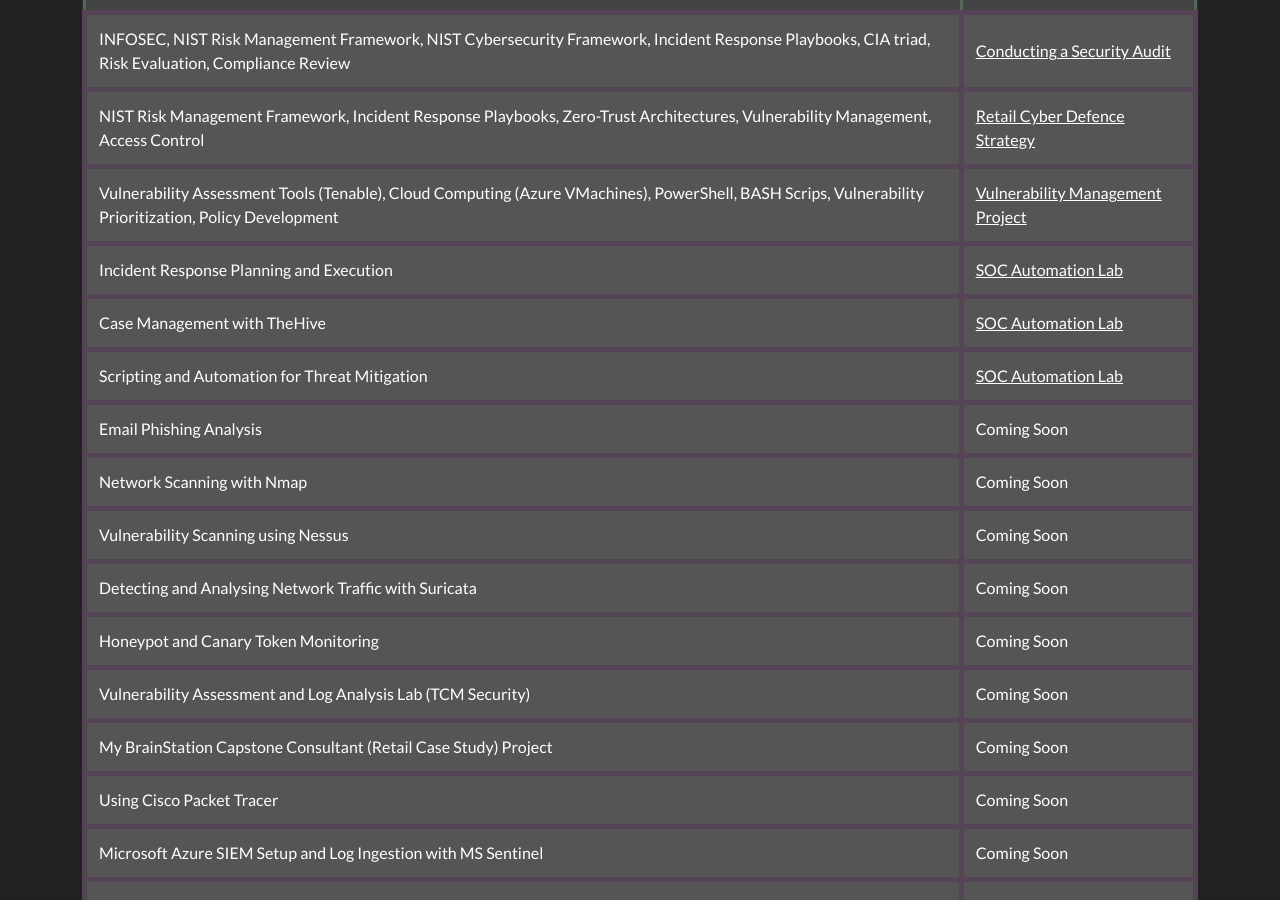
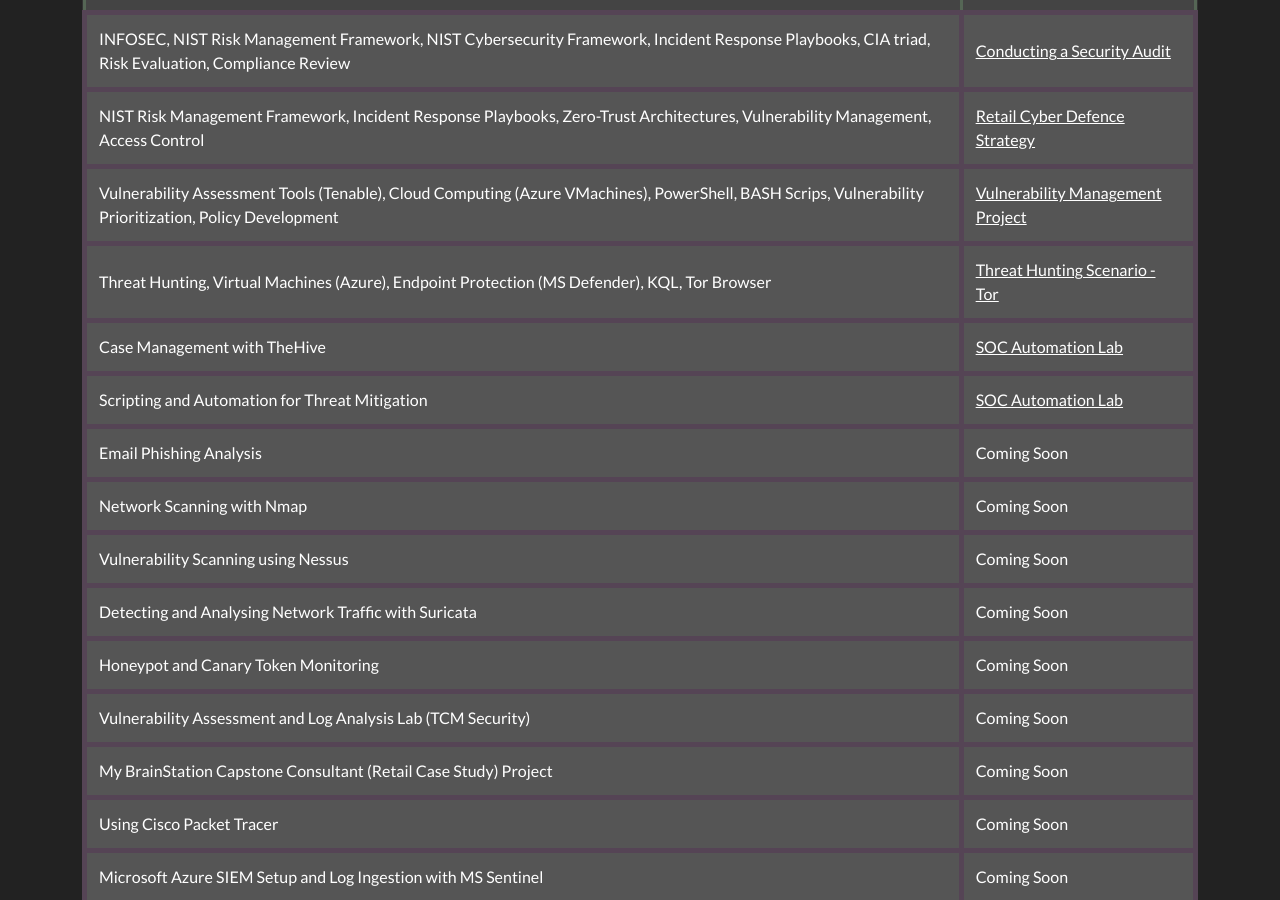
Before and after one commit to JKopal101/jkopal101.github.io, a Jekyll site: the page built from projects.md, in a window 1280 px wide and 900 px high, scrolled down 389 px. Built offline with Jekyll 4.4.1, drawn with Linux system fonts in a browser that asks for light colours.

Commit message:
Update projects.md

```diff
--- a/projects.md
+++ b/projects.md
@@ -53,9 +53,10 @@ I’ve worked on a variety of projects in the Cybersecurity and IT space, focusi
       </td>
     </tr>
     <tr style="background-color:#555;">
-      <td style="padding:12px; border:5px solid #545;">Incident Response Planning and Execution</td>
+      <td style="padding:12px; border:5px solid #545;">Threat Hunting, Virtual Machines (Azure), Endpoint Protection (MS Defender), KQL,
+        Tor Browser </td>
       <td style="padding:12px; border:5px solid #545;">
-        <a href="https://github.com/JKopal101/SOC-Automation-Lab" style="color:white;">SOC Automation Lab</a>
+        <a href="https://github.com/JKopal101/SOC-Automation-Lab" style="color:white;">Threat Hunting Scenario - Tor</a>
       </td>
     </tr>
     <tr style="background-color:#555;">
```
